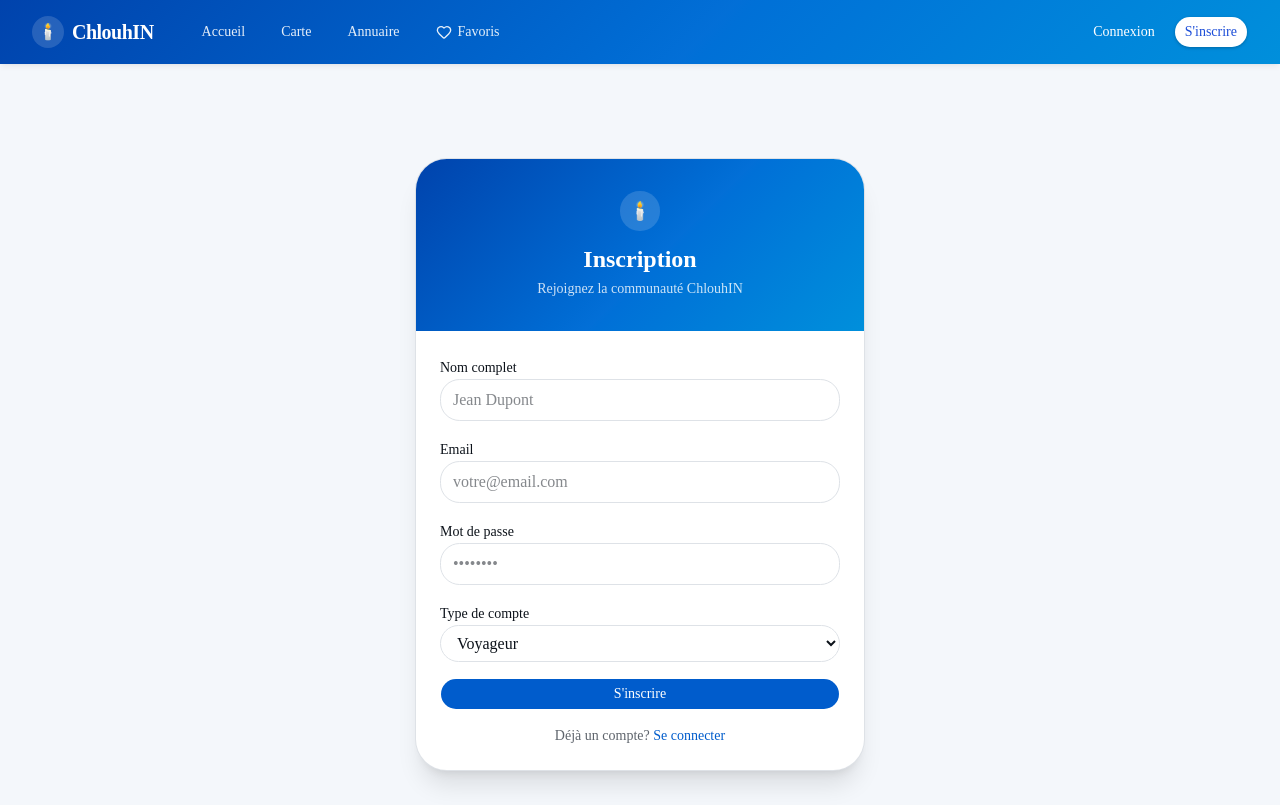
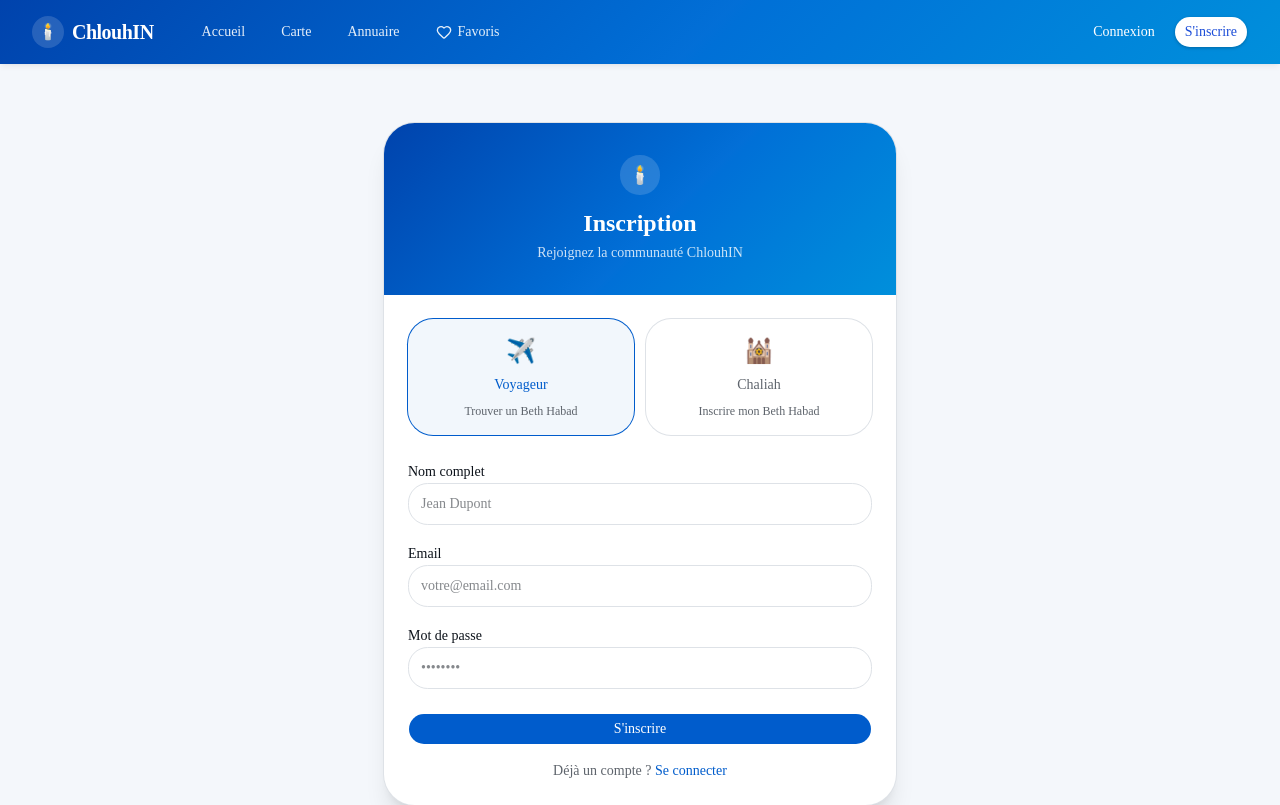
Before and after one commit to mickaelbensimon97-a11y/chlouhin, a Next.js app: page /signup in a window 1280 px wide. Shown: the top 805 px of the page. Built offline with nearby package versions, Linux system fonts and the light colour scheme; no server answers.

Commit message:
Inscription Chaliah — formulaire étendu + table chaliah_profiles

```diff
--- a/src/app/signup/page.tsx
+++ b/src/app/signup/page.tsx
@@ -5,12 +5,28 @@
 import { useRouter } from 'next/navigation'
 import { Button } from "@/components/ui/button"
 import { signUp } from '@/lib/auth'
+import { supabase } from '@/lib/supabase'
+
+type UserType = 'traveler' | 'chaliah'
 
 export default function SignupPage() {
-  const [fullName, setFullName] = useState('')
+  const [userType, setUserType] = useState<UserType>('traveler')
+
+  // Champs communs
   const [email, setEmail] = useState('')
   const [password, setPassword] = useState('')
-  const [userType, setUserType] = useState<'traveler' | 'chaliah'>('traveler')
+
+  // Champs voyageur
+  const [fullName, setFullName] = useState('')
+
+  // Champs chaliah
+  const [prenom, setPrenom] = useState('')
+  const [nom, setNom] = useState('')
+  const [telephone, setTelephone] = useState('')
+  const [pays, setPays] = useState('')
+  const [ville, setVille] = useState('')
+  const [adresse, setAdresse] = useState('')
+
   const [loading, setLoading] = useState(false)
   const [error, setError] = useState('')
   const [success, setSuccess] = useState(false)
@@ -21,7 +37,9 @@
     setLoading(true)
     setError('')
 
-    const { data, error: authError } = await signUp(email, password, fullName, userType)
+    const displayName = userType === 'chaliah' ? `${prenom} ${nom}` : fullName
+
+    const { data, error: authError } = await signUp(email, password, displayName, userType)
 
     if (authError) {
       setError(authError.message)
@@ -29,13 +47,32 @@
       return
     }
 
+    // Si chaliah : sauvegarder le profil dans chaliah_profiles
+    if (userType === 'chaliah' && data?.user) {
+      const { error: profileError } = await supabase
+        .from('chaliah_profiles')
+        .insert({
+          user_id: data.user.id,
+          prenom,
+          nom,
+          email,
+          telephone,
+          pays,
+          ville,
+          adresse,
+        })
+
+      if (profileError) {
+        setError(`Compte créé mais erreur profil : ${profileError.message}`)
+        setLoading(false)
+        return
+      }
+    }
+
     if (data?.user) {
       setSuccess(true)
       setLoading(false)
-      // Rediriger vers la page de connexion après 2 secondes
-      setTimeout(() => {
-        router.push('/login')
-      }, 2000)
+      setTimeout(() => router.push('/login'), 3000)
     }
   }
 
@@ -43,13 +80,18 @@
     return (
       <div className="min-h-screen bg-muted/40 flex items-center justify-center px-4">
         <div className="w-full max-w-md bg-white rounded-3xl shadow-xl ring-1 ring-border p-8 text-center">
-          <div className="text-green-600 text-5xl mb-4">✓</div>
+          <div className="text-5xl mb-4">✓</div>
           <h2 className="text-xl font-semibold mb-2 text-foreground">Inscription réussie !</h2>
-          <p className="text-muted-foreground mb-4">
+          <p className="text-muted-foreground mb-2">
             Vérifiez votre email pour confirmer votre compte.
           </p>
+          {userType === 'chaliah' && (
             <p className="text-sm text-muted-foreground/70">
-            Redirection vers la page de connexion...
+              Votre dossier sera examiné et votre Beth Habad sera ajouté à l&apos;annuaire.
+            </p>
+          )}
+          <p className="text-xs text-muted-foreground/50 mt-4">
+            Redirection vers la connexion…
           </p>
         </div>
       </div>
@@ -57,18 +99,52 @@
   }
 
   return (
-    <div className="min-h-screen bg-muted/40 flex items-center justify-center px-4">
-      <div className="w-full max-w-md bg-white rounded-3xl shadow-xl ring-1 ring-border overflow-hidden">
+    <div className="min-h-screen bg-muted/40 flex items-center justify-center px-4 py-10">
+      <div className="w-full max-w-lg bg-white rounded-3xl shadow-xl ring-1 ring-border overflow-hidden">
+        {/* Header */}
         <div className="brand-gradient text-white text-center py-8 px-6">
           <span className="flex h-10 w-10 items-center justify-center rounded-xl bg-white/15 text-lg font-bold mx-auto mb-3">
             🕯️
           </span>
           <h1 className="text-2xl font-bold">Inscription</h1>
-          <p className="text-white/80 mt-1 text-sm">
-            Rejoignez la communauté ChlouhIN
-          </p>
+          <p className="text-white/80 mt-1 text-sm">Rejoignez la communauté ChlouhIN</p>
         </div>
+
         <div className="p-6">
+          {/* Sélecteur de type */}
+          <div className="grid grid-cols-2 gap-3 mb-6">
+            <button
+              type="button"
+              onClick={() => setUserType('traveler')}
+              className={`flex flex-col items-center gap-2 p-4 rounded-2xl ring-1 transition-all duration-150 text-sm font-medium ${
+                userType === 'traveler'
+                  ? 'ring-primary bg-primary/5 text-primary'
+                  : 'ring-border text-muted-foreground hover:ring-primary/30'
+              }`}
+            >
+              <span className="text-2xl">✈️</span>
+              Voyageur
+              <span className="text-xs font-normal text-muted-foreground">
+                Trouver un Beth Habad
+              </span>
+            </button>
+            <button
+              type="button"
+              onClick={() => setUserType('chaliah')}
+              className={`flex flex-col items-center gap-2 p-4 rounded-2xl ring-1 transition-all duration-150 text-sm font-medium ${
+                userType === 'chaliah'
+                  ? 'ring-primary bg-primary/5 text-primary'
+                  : 'ring-border text-muted-foreground hover:ring-primary/30'
+              }`}
+            >
+              <span className="text-2xl">🕍</span>
+              Chaliah
+              <span className="text-xs font-normal text-muted-foreground">
+                Inscrire mon Beth Habad
+              </span>
+            </button>
+          </div>
+
           <form onSubmit={handleSubmit} className="space-y-4">
             {error && (
               <div className="p-3 text-sm text-red-600 bg-red-50 border border-red-200 rounded-xl">
@@ -76,61 +152,136 @@
               </div>
             )}
 
+            {/* Champs selon le type */}
+            {userType === 'traveler' ? (
               <div className="space-y-2">
                 <label className="text-sm font-medium text-foreground">Nom complet</label>
                 <input
                   type="text"
                   value={fullName}
                   onChange={(e) => setFullName(e.target.value)}
-                className="w-full px-3 py-2 border border-border rounded-xl focus:outline-none focus:ring-2 focus:ring-primary"
+                  className="w-full px-3 py-2.5 border border-border rounded-xl focus:outline-none focus:ring-2 focus:ring-primary text-sm"
                   placeholder="Jean Dupont"
                   required
                 />
               </div>
+            ) : (
+              <>
+                <p className="text-xs text-muted-foreground bg-blue-50 border border-blue-100 rounded-xl px-3 py-2">
+                  Ces informations seront utilisées pour référencer votre Beth Habad dans l&apos;annuaire.
+                </p>
 
-            <div className="space-y-2">
+                <div className="grid grid-cols-2 gap-3">
+                  <div className="space-y-1.5">
+                    <label className="text-sm font-medium text-foreground">Prénom</label>
+                    <input
+                      type="text"
+                      value={prenom}
+                      onChange={(e) => setPrenom(e.target.value)}
+                      className="w-full px-3 py-2.5 border border-border rounded-xl focus:outline-none focus:ring-2 focus:ring-primary text-sm"
+                      placeholder="Menahem"
+                      required
+                    />
+                  </div>
+                  <div className="space-y-1.5">
+                    <label className="text-sm font-medium text-foreground">Nom</label>
+                    <input
+                      type="text"
+                      value={nom}
+                      onChange={(e) => setNom(e.target.value)}
+                      className="w-full px-3 py-2.5 border border-border rounded-xl focus:outline-none focus:ring-2 focus:ring-primary text-sm"
+                      placeholder="Levy"
+                      required
+                    />
+                  </div>
+                </div>
+
+                <div className="space-y-1.5">
+                  <label className="text-sm font-medium text-foreground">Téléphone</label>
+                  <input
+                    type="tel"
+                    value={telephone}
+                    onChange={(e) => setTelephone(e.target.value)}
+                    className="w-full px-3 py-2.5 border border-border rounded-xl focus:outline-none focus:ring-2 focus:ring-primary text-sm"
+                    placeholder="+33 6 12 34 56 78"
+                  />
+                </div>
+
+                <div className="grid grid-cols-2 gap-3">
+                  <div className="space-y-1.5">
+                    <label className="text-sm font-medium text-foreground">Pays</label>
+                    <input
+                      type="text"
+                      value={pays}
+                      onChange={(e) => setPays(e.target.value)}
+                      className="w-full px-3 py-2.5 border border-border rounded-xl focus:outline-none focus:ring-2 focus:ring-primary text-sm"
+                      placeholder="France"
+                      required
+                    />
+                  </div>
+                  <div className="space-y-1.5">
+                    <label className="text-sm font-medium text-foreground">Ville</label>
+                    <input
+                      type="text"
+                      value={ville}
+                      onChange={(e) => setVille(e.target.value)}
+                      className="w-full px-3 py-2.5 border border-border rounded-xl focus:outline-none focus:ring-2 focus:ring-primary text-sm"
+                      placeholder="Paris"
+                      required
+                    />
+                  </div>
+                </div>
+
+                <div className="space-y-1.5">
+                  <label className="text-sm font-medium text-foreground">Adresse</label>
+                  <input
+                    type="text"
+                    value={adresse}
+                    onChange={(e) => setAdresse(e.target.value)}
+                    className="w-full px-3 py-2.5 border border-border rounded-xl focus:outline-none focus:ring-2 focus:ring-primary text-sm"
+                    placeholder="12 rue de la Paix"
+                    required
+                  />
+                </div>
+              </>
+            )}
+
+            {/* Email + mot de passe (communs) */}
+            <div className="space-y-1.5">
               <label className="text-sm font-medium text-foreground">Email</label>
               <input
                 type="email"
                 value={email}
                 onChange={(e) => setEmail(e.target.value)}
-                className="w-full px-3 py-2 border border-border rounded-xl focus:outline-none focus:ring-2 focus:ring-primary"
+                className="w-full px-3 py-2.5 border border-border rounded-xl focus:outline-none focus:ring-2 focus:ring-primary text-sm"
                 placeholder="votre@email.com"
                 required
               />
             </div>
 
-            <div className="space-y-2">
+            <div className="space-y-1.5">
               <label className="text-sm font-medium text-foreground">Mot de passe</label>
               <input
                 type="password"
                 value={password}
                 onChange={(e) => setPassword(e.target.value)}
-                className="w-full px-3 py-2 border border-border rounded-xl focus:outline-none focus:ring-2 focus:ring-primary"
+                className="w-full px-3 py-2.5 border border-border rounded-xl focus:outline-none focus:ring-2 focus:ring-primary text-sm"
                 placeholder="••••••••"
                 required
                 minLength={6}
               />
             </div>
 
-            <div className="space-y-2">
-              <label className="text-sm font-medium text-foreground">Type de compte</label>
-              <select
-                value={userType}
-                onChange={(e) => setUserType(e.target.value as 'traveler' | 'chaliah')}
-                className="w-full px-3 py-2 border border-border rounded-xl focus:outline-none focus:ring-2 focus:ring-primary"
-              >
-                <option value="traveler">Voyageur</option>
-                <option value="chaliah">Chaliah (Rabbin émissaire)</option>
-              </select>
-            </div>
-
-            <Button type="submit" className="w-full rounded-full" disabled={loading}>
-              {loading ? 'Inscription...' : 'S\'inscrire'}
+            <Button type="submit" className="w-full rounded-full mt-2" disabled={loading}>
+              {loading
+                ? 'Inscription…'
+                : userType === 'chaliah'
+                  ? 'Inscrire mon Beth Habad'
+                  : "S'inscrire"}
             </Button>
 
             <div className="text-center text-sm">
-              <span className="text-muted-foreground">Déjà un compte? </span>
+              <span className="text-muted-foreground">Déjà un compte ? </span>
               <Link href="/login" className="text-primary hover:underline">
                 Se connecter
               </Link>
```
Also changed, not shown: 1 other file (tests, documents, lock files or other folders). Lines whose indentation alone changed are shown as unchanged.
